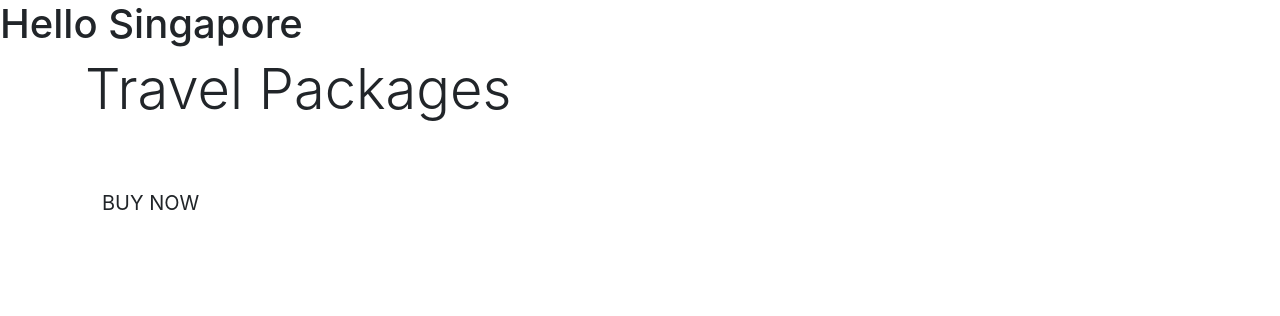
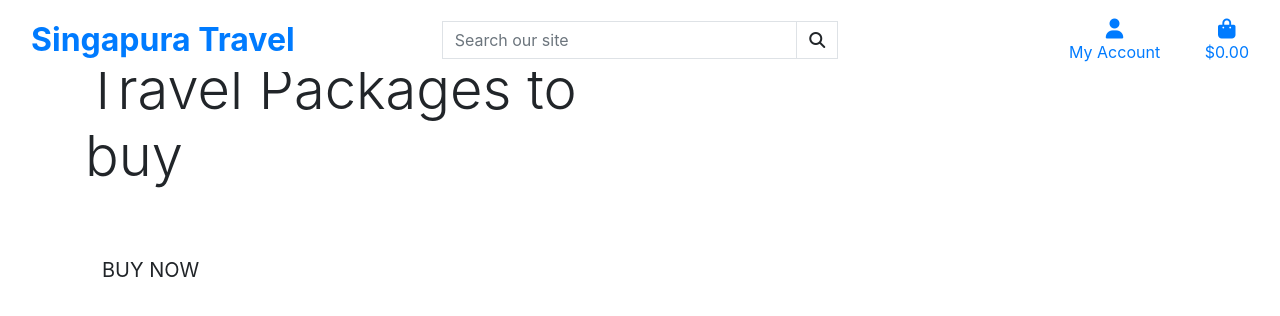
Before and after one commit to Code-Institute-Submissions/NC-CSX-Milestone-Project-4-Singapura-Travel, a Django app: page / in a window 1280 px wide. Shown: the top 316 px of the page. Run offline with Django 3.2, Linux system fonts and the light colour scheme; some libraries are stand-ins or nearby versions.

Commit message:
Styled Header

```diff
--- a/Singapura/settings.py
+++ b/Singapura/settings.py
@@ -147,6 +147,10 @@
 # https://docs.djangoproject.com/en/3.2/howto/static-files/
 
 STATIC_URL = '/static/'
+STATICFILES_DIRS = (os.path.join(BASE_DIR, 'static'),)
+
+MEDIA_URL = '/media/'
+MEDIA_ROOT = os.path.join(BASE_DIR, 'media')
 
 # Default primary key field type
 # https://docs.djangoproject.com/en/3.2/ref/settings/#default-auto-field
--- a/Singapura/urls.py
+++ b/Singapura/urls.py
@@ -15,9 +15,11 @@
 """
 from django.contrib import admin
 from django.urls import path, include
+from django.conf import settings
+from django.conf.urls.static import static
 
 urlpatterns = [
     path('admin/', admin.site.urls),
     path('accounts/', include('allauth.urls')),
     path('', include('home.urls')),
-]
+] + static(settings.MEDIA_URL, document_root=settings.MEDIA_ROOT)
--- a/home/templates/home/index.html
+++ b/home/templates/home/index.html
@@ -14,7 +14,7 @@
     <div class="row h-100">
         <div class="col-7 col-md-6 my-auto">
             <h1 class="display-4 logo-font text-black">
-                Travel Packages
+                Travel Packages to buy
             </h1>
             <div class="my-5">
                 <h4>
--- a/templates/base.html
+++ b/templates/base.html
@@ -18,12 +18,73 @@
     <h1>Hello Singapore</h1>
 
     {% block corejs %}
+    <script src="https://kit.fontawesome.com/2eac62a9cf.js" crossorigin="anonymous"></script>
     <script src="https://code.jquery.com/jquery-3.4.1.slim.min.js" integrity="sha384-J6qa4849blE2+poT4WnyKhv5vZF5SrPo0iEjwBvKU7imGFAV0wwj1yYfoRSJoZ+n" crossorigin="anonymous"></script>
     <script src="https://cdn.jsdelivr.net/npm/popper.js@1.16.0/dist/umd/popper.min.js" integrity="sha384-Q6E9RHvbIyZFJoft+2mJbHaEWldlvI9IOYy5n3zV9zzTtmI3UksdQRVvoxMfooAo" crossorigin="anonymous"></script>
     <script src="https://stackpath.bootstrapcdn.com/bootstrap/4.4.1/js/bootstrap.min.js" integrity="sha384-wfSDF2E50Y2D1uUdj0O3uMBJnjuUD4Ih7YwaYd1iqfktj0Uod8GCExl3Og8ifwB6" crossorigin="anonymous"></script>
     {% endblock %}
 
-    <header class="container-fluid fixed-top"></header>
+    <header class="container-fluid fixed-top">
+      <div id="topnav" class="row bg-white pt-lg-2 d-none d-lg-flex">
+          <div class="col-12 col-lg-4 my-auto py-1 py-lg-0 text-center text-lg-left">
+              <a href="{% url 'home' %}" class="nav-link main-logo-link">
+                  <h2 class="logo-font text-black my-0"><strong>Singapura Travel</strong></h2>
+              </a>
+          </div>
+          <div class="col-12 col-lg-4 my-auto py-1 py-lg-0">
+              <form method="GET" action="">
+                  <div class="input-group w-100">
+                      <input class="form-control border border-black rounded-0" type="text" name="q" placeholder="Search our site">
+                      <div class="input-group-append">
+                          <button class="form-control btn btn-black border border-black rounded-0" type="submit">
+                              <span class="icon">
+                                  <i class="fas fa-search"></i>
+                              </span>
+                          </button>
+                      </div>
+                  </div>
+              </form>
+          </div>
+          <div class="col-12 col-lg-4 my-auto py-1 py-lg-0">
+              <ul class="list-inline list-unstyled text-center text-lg-right my-0">
+                  <li class="list-inline-item dropdown">
+                      <a class="text-black nav-link" href="#" id="user-options" data-toggle="dropdown" aria-haspopup="true" aria-expanded="false">
+                          <div class="text-center">
+                              <div><i class="fas fa-user fa-lg"></i></div>
+                              <p class="my-0">My Account</p>
+                          </div>
+                      </a>
+                      <div class="dropdown-menu border-0" aria-labelledby="user-options">
+                          {% if request.user.is_authenticated %}
+                              {% if request.user.is_superuser %}
+                                  <a href="" class="dropdown-item">Packages Management</a>
+                              {% endif %}
+                              <a href="" class="dropdown-item">My Profile</a>
+                              <a href="{% url 'account_logout' %}" class="dropdown-item">Logout</a>
+                          {% else %}
+                              <a href="{% url 'account_signup' %}" class="dropdown-item">Register</a>
+                              <a href="{% url 'account_login' %}" class="dropdown-item">Login</a>
+                          {% endif %}
+                      </div>
+                  </li>
+                  <li class="list-inline-item">
+                      <a class="{% if grand_total %}text-info font-weight-bold{% else %}text-black{% endif %} nav-link" href="">
+                          <div class="text-center">
+                              <div><i class="fas fa-shopping-bag fa-lg"></i></div>
+                              <p class="my-0">
+                                  {% if grand_total %}
+                                      ${{ grand_total|floatformat:2 }}
+                                  {% else %}
+                                      $0.00
+                                  {% endif %}
+                              </p>
+                          </div>
+                      </a>
+                  </li>
+              </ul>
+          </div>
+      </div>
+  </header>
 
     {% if messages %}
         <div class="message-container"></div>
```
Also changed, not shown: static/css/base.css (added, +37 -0 lines).
